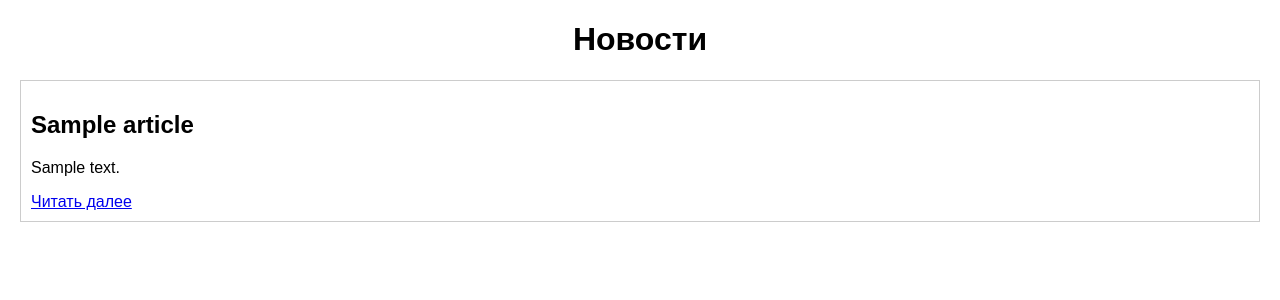
After one commit to stateishestvo/C-Bank, a FastAPI app: template src/templates/pages/news.html in a window 1280 px wide. The commit adds this page. Shown: the top 300 px of the page. Run offline with FastAPI, Linux system fonts and the light colour scheme; the template is opened without the code that fills it: most values are stand-ins (such as "Sample title", 1, 10 or a date in 2020).

Commit message:
странички

```diff
--- a/src/main.py
+++ b/src/main.py
@@ -31,7 +31,7 @@ async def lifespan(app: FastAPI):
 # FastAPI initialize
 app = FastAPI(
     lifespan=lifespan,
-    title='PriscillaFX',
+    title='C-Bank',
     redoc_url=None,
 )
 
@@ -40,10 +40,10 @@ app.mount('/static', StaticFiles(directory='static'), name='static')
 
 
 # Files
-# # App Favicon
-# @app.get('/favicon.ico', include_in_schema=False)
-# async def favicon() -> FileResponse:
-#     return FileResponse('static/icons/favicon.ico')
+# App Favicon
+@app.get('/favicon.ico', include_in_schema=False)
+async def favicon() -> FileResponse:
+    return FileResponse('static/icons/favicon.ico')
 
 
 # Routers
--- a/src/templates/pages/about.html
+++ b/src/templates/pages/about.html
@@ -15,9 +15,8 @@
         <h1>О нас</h1>
         <nav>
             <ul>
-                <li><a href="index.html">Главная</a></li>
-                <li><a href="about.html">О нас</a></li>
-                <li><a href="error.html">Ошибка</a></li>
+                <li><a href="index">Главная</a></li>
+
             </ul>
         </nav>
     </header>
--- a/src/templates/pages/index.html
+++ b/src/templates/pages/index.html
@@ -16,6 +16,8 @@
         <nav>
             <ul>
                 <li><a href="about">О нас</a></li>
+                <li><a href="calculator">О калькулятор</a></li>
+                <li><a href="news">О новости</a></li>
             </ul>
         </nav>
     </header>
--- /dev/null
+++ b/src/templates/pages/news.html
@@ -0,0 +1,32 @@
+<!DOCTYPE html>
+<html lang="ru">
+<head>
+    <meta charset="UTF-8">
+    <meta name="viewport" content="width=device-width, initial-scale=1.0">
+    <title>Новости</title>
+    <style>
+        body {
+            font-family: Arial, sans-serif;
+            margin: 20px;
+        }
+        h1 {
+            text-align: center;
+        }
+        .news-item {
+            border: 1px solid #ccc;
+            padding: 10px;
+            margin: 10px 0;
+        }
+    </style>
+</head>
+<body>
+    <h1>Новости</h1>
+    {% for article in articles %}
+    <div class="news-item">
+        <h2>{{ article.title }}</h2>
+        <p>{{ article.description }}</p>
+        <a href="{{ article.url }}" target="_blank">Читать далее</a>
+    </div>
+    {% endfor %}
+</body>
+</html>
```
Also changed, not shown: src/pages/router.py (+31 -12 lines), src/__init__.py (added), src/pages/__init__.py (added), src/templates/pages/calcularot.html (added).
